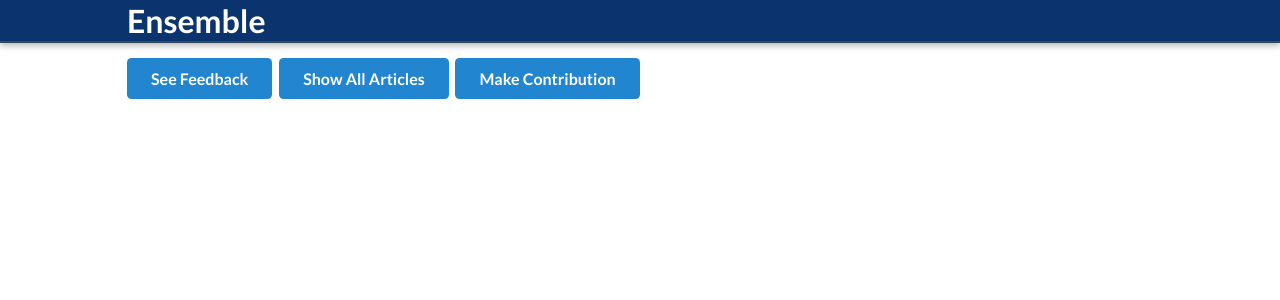
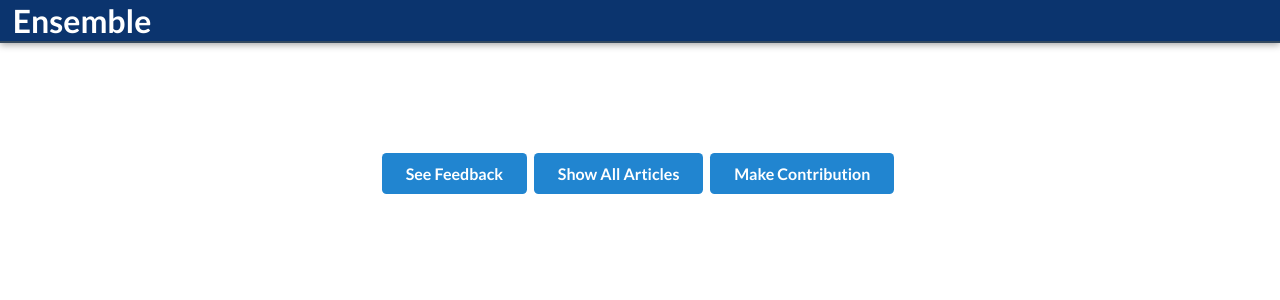
Before and after one commit to janetyc/ensemblefeedback, a Flask app: page / in a window 1280 px wide. Shown: the top 300 px of the page. Run offline with Flask 2, Linux system fonts and the light colour scheme; parts of the project's set-up code (start-up, migrations or seed data) failed here and were passed over; some libraries are stand-ins or nearby versions.

Commit message:
fix header styling issue

```diff
--- a/crowdtask/static/css/main.css
+++ b/crowdtask/static/css/main.css
@@ -62,8 +62,8 @@ body {
 }
 
 .wrapper {
-    width: 90%;
-    margin: 0 5%;
+    width: 100%;
+    /*margin: 0 5%;*/
 }
 
 
@@ -95,6 +95,7 @@ body {
 
 .title {
     color: white;
+    margin-left: 1%;
 }
 .title a{ color: white; text-decoration: none; }
 .highlight-sentence:hover{
@@ -635,6 +636,11 @@ nav ul{
 .annotation-button{
     margin-top: 10px;
 }
+
+.button-areas{
+    text-align: center;
+    margin-top: 100px;
+}
 /* ==========================================================================
    Media Queries
    ========================================================================== */
--- a/crowdtask/templates/clean_base.html
+++ b/crowdtask/templates/clean_base.html
@@ -29,7 +29,7 @@
         <![endif]-->
         {% block navbar %}
         <div class="header-container" id="navBar">
-            <header class="wrapper clearfix">
+            <header>
                 <h1 class="title"><a class="ensemble-title" href="/">Ensemble</a></h1>
             </header>
         </div>
--- a/crowdtask/templates/ensemble_feedback.html
+++ b/crowdtask/templates/ensemble_feedback.html
@@ -1,4 +1,5 @@
 {% extends "clean_base.html" %}
+
 
 {% block customize_css %}
 <link rel="stylesheet" href="/static/css/main.css">
```
